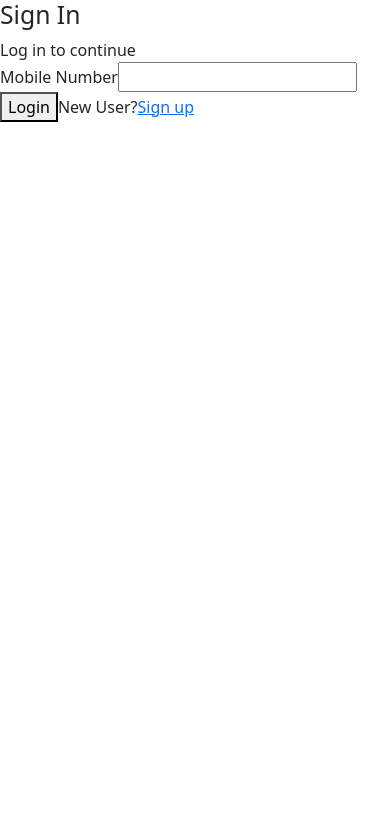
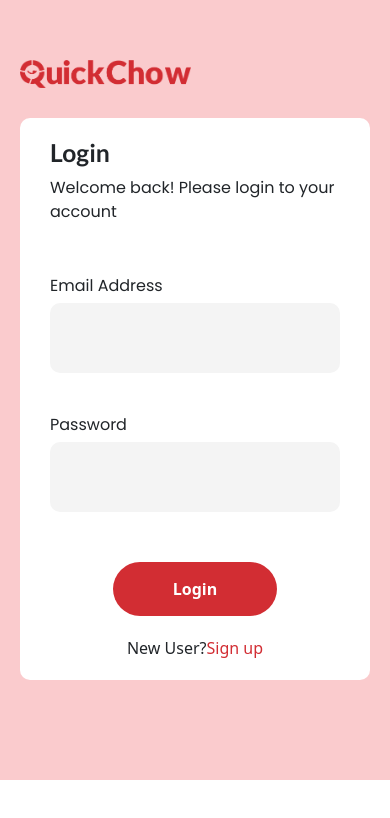
Before and after one commit to 4Krativr/QuickChow, a React (Create React App) app: page /QuickChow/Login in a window 390 px wide. Shown: the top 818 px of the page. Built offline with nearby package versions, Linux system fonts and the light colour scheme.

Commit message:
Made the login and signup page responsive for only small screensizes

```diff
--- a/public/index.html
+++ b/public/index.html
@@ -31,7 +31,6 @@
     <title>QuickChow</title>
   </head>
   <body>
-    <noscript>You need to enable JavaScript to run this app.</noscript>
     <div id="root"></div>
     <!--
       This HTML file is a template.
--- a/src/components/Login.js
+++ b/src/components/Login.js
@@ -1,6 +1,6 @@
-import '../styles/login.scss';
-import styles from '../styles/login.scss';
-import {  Link } from 'react-router-dom'
+import '../styles/signup.scss';
+import {  Link } from 'react-router-dom';
+import quickchow from '../assets/quick-chow-logo.png';
 
 const Login = () => {
 
@@ -21,19 +21,27 @@ const Login = () => {
 
  return(
   <>
-    <form action="" method="post" id='signIn'>
-
+  <main className="main-signup">
+    <div className="main-body">
+      <div className="quickchow-logo">
+          <img src={quickchow} alt="quickchow logo" />
+      </div>
+      <form action="" method="post" id='signIn' className='form-input'>
         <section>
-      <h2>Sign In</h2>
-      <span>Log in to continue</span>
+        <h2>Login</h2>
+        <p>Welcome back! Please login to your account</p>
         </section>
 
-      <section>
-        <label htmlFor="telephponeNumber">Mobile Number</label>
-        <input type="text" id='telephponeNumber' required/>
+        <section className='user-input'>
+          <label htmlFor="email">Email Address
+            <input className='input-elem' type="email" id='email' required/>
+          </label>
+          <label htmlFor="password">Password
+            <input className='input-elem' type="password" id='password' required/>
+          </label>
         </section>
 
-      <section>
+        <section className='sign-up'>
           <button onClick={FormValidate}>Login</button>
           <span>New User?
             <Link to = 'signup'>
@@ -42,6 +50,8 @@ const Login = () => {
           </span>
         </section>
       </form>
+    </div>
+  </main>
   </>
  );
 }
--- a/src/components/Main.js
+++ b/src/components/Main.js
@@ -97,7 +97,7 @@ function Main(){
                     <h4>WHAT WE SERVE</h4>
                     <h1>Your Favourite Food Delivery Partner</h1>
                 </div>
-                <div className="row g-5 py-5 row-cols-1 row-cols-lg-3 mt-3 services-content">
+                <div className="row py-5 mt-3 services-content">
                     <div className="feature col">
                         <img src={womanOrder} alt="delivery" className='service-img'/>
                         <h3 className="fs-3 text-body-emphasis">Easy To Order</h3>
--- a/src/components/Navbar.js
+++ b/src/components/Navbar.js
@@ -64,7 +64,7 @@ function Navbar(){
                         <a className="nav-link active" aria-disabled="true" href='#'>Contact</a>
                         </li>
                     </ul>
-                    <div className="d-lg-flex nav-btn-div col-lg-5 justify-content-lg-end d-none">
+                    <div className="d-lg-flex nav-btn-div col-lg-5 justify-content-lg-end">
                        <a href="">
                             <button className="nav-btn-login" onClick={() => navigate('authentication')}>Log in</button>
                        </a>
--- a/src/components/Signup.js
+++ b/src/components/Signup.js
@@ -1,9 +1,9 @@
 import { useState } from 'react';
 import { useNavigate, Link} from 'react-router-dom'
-import '../styles/login.scss';
+import '../styles/signup.scss';
 import quickchow from '../assets/quick-chow-logo.png';
 import img1 from '../assets/Login:Signup-assets/floating-img-1.png';
-import img2 from '../assets/Login:Signup-assets/floating-img-2.png';
+import img2 from '../assets/Login:Signup-assets/floating-img-2.svg';
 import img3 from '../assets/Login:Signup-assets/floating-img-3.png';
 import password from '../assets/Login:Signup-assets/show-password.svg';
 
@@ -24,14 +24,13 @@ function FormValidate(){
 
 function Login(){
     const [passwordImg, setPasswordImg] = useState(password);
-    const navigate = useNavigate();
     return(
         <main className='main-signup'>
             <div className="main-body">
                 <div className="quickchow-logo">
                     <img src={quickchow} alt="quickchow logo" />
                 </div>
-                <form action="./Main.js" method="post" id='signUp'>
+                <form action="./Main.js" method="post" id='signUp' className='form-input'>
                 <section>
                     <h2>Create a customer account</h2>
                     <p className='lead-text'>
--- a/src/styles/main.scss
+++ b/src/styles/main.scss
@@ -47,7 +47,7 @@ main{
         display: flex;
         align-items: start;
         justify-content: space-around;
-        gap: 20px;
+        gap: 40px;
         div{
             display: flex;
             flex-direction: column;
@@ -362,7 +362,6 @@ main{
             padding: 0px 10px;
             justify-content: center;
             .services-content{
-                padding: 0px 10px;
                 flex-direction: column;
                 gap: 40px;
             }
--- /dev/null
+++ b/src/styles/signup.scss
@@ -0,0 +1,186 @@
+$poppins: "Poppins", sans-serif;
+$pink: #FACBCD;
+$lato: "Lato", sans-serif;
+$red: #D22D33;
+.main-signup{
+    background-color: $pink;
+    padding-top: 60px;
+    padding-bottom: 100px;
+    .floating-img-1{
+        position: absolute;
+        left: -301px;
+        top: 401px;
+        z-index: 1;
+        img{
+            width: 503px;
+        }
+    }
+    .floating-img-2{
+        position: absolute;
+        right: 0;
+        top: 1040px;
+        z-index: 1;
+        img{
+            width: 204px;
+
+        }
+    }
+    .floating-img-3{
+        position: absolute;
+        top: -160px;
+        right: 50px;
+        z-index: 1;
+        img{
+            width: 435px;
+        }
+    }
+    .main-body{
+        margin: 0 auto;
+        display: flex;
+        flex-direction: column;
+        justify-content: start;
+        position: relative;
+        *{
+            z-index: 10;
+        }
+        .quickchow-logo{
+            display: inline;
+            margin-bottom: 30px;
+            margin-left: 150px;
+            img{
+                width: 200px;
+            }
+        }
+        .form-input{
+            background-color: white;
+            padding: 66px 150px;
+            border-radius: 10px;
+            width: 1000px;
+            align-self: center;
+            h2{
+                font-family: $lato;
+                font-weight: 700;
+            }
+            .lead-text{
+                width: 500px;
+                line-height: 30px;
+                font-family: $poppins;
+            }
+            .user-input{
+                display: flex;
+                flex-direction: column;
+                gap: 40px;
+                margin-top: 50px;
+                .input-elem{
+                    width: 100%;
+                    height: 70px;
+                    border-radius: 10px;
+                    background-color: #f4f4f4;
+                    border: none;
+                    margin-top: 5px;
+                    padding-left: 20px;
+                    outline: none;
+                    .selector-span{
+                        color: red !important;
+                        font-size: 2rem;
+                    }
+                }
+                .input-elem:focus{
+                    border: 1px solid $red;
+                }
+                label{
+                    font-family: $poppins;
+                    display: block;
+                }
+                .isStudent{
+                    h2{
+                        font-size: 1.2rem;
+                        margin-bottom: 20px;
+                    }
+                    div{
+                        display: flex;
+                        gap: 20px;
+                    }
+                    input{
+                        margin-right: 5px;
+                    }
+                }
+                .password-label{
+                    position: relative;
+                    img{
+                        position: absolute;
+                        bottom: 20px;
+                        right: 20px;
+                        width: 24px;
+                        cursor: pointer;
+                        // filter: invert(28%) sepia(63%) saturate(2564%) hue-rotate(337deg) brightness(83%) contrast(99%);
+                    }
+                }
+            }
+        }
+        .sign-up{
+            display: flex;
+            align-items: center;
+            margin-top: 50px;
+            flex-direction: column;
+            gap: 20px;
+            button{
+                padding: 15px 60px;
+                background-color: $red;
+                color: white;
+                border: none;
+                font-weight: 600;
+                border-radius: 50px;
+            }
+            a{
+                text-decoration: none;
+                color: $red;
+            }
+        }
+    }
+}
+@media (max-width: 576px){
+    .main-signup{
+        .floating-img-3{
+            top: -131px;
+            left: 200px;
+            img{
+                width: 202px;
+                height: 196px;
+            }
+        }
+        .floating-img-1{
+            top: 398px;
+            left: -121px;
+            img{
+                width: 203px;
+                height: 304px;
+            }
+        }
+        .floating-img-2{
+            top: 337px;
+            right: 0;
+            img{
+                width: 104px;
+            }
+        }
+        .main-body{
+            width: 100%;
+            .form-input{
+                width: 100%;
+                padding: 20px 30px;
+            }
+            .lead-text{
+                width: 100%!important;
+                font-size: 0.9rem;
+            }
+            .quickchow-logo{
+                text-align: left;
+                margin-left: 0;
+                img{
+                    width: 171px;
+                }
+            }
+        }
+    }
+}
```
Also changed, not shown: src/styles/login.scss (deleted, +0 -138 lines), 1 other file (tests, documents, lock files or other folders). Lines whose indentation alone changed are shown as unchanged.
